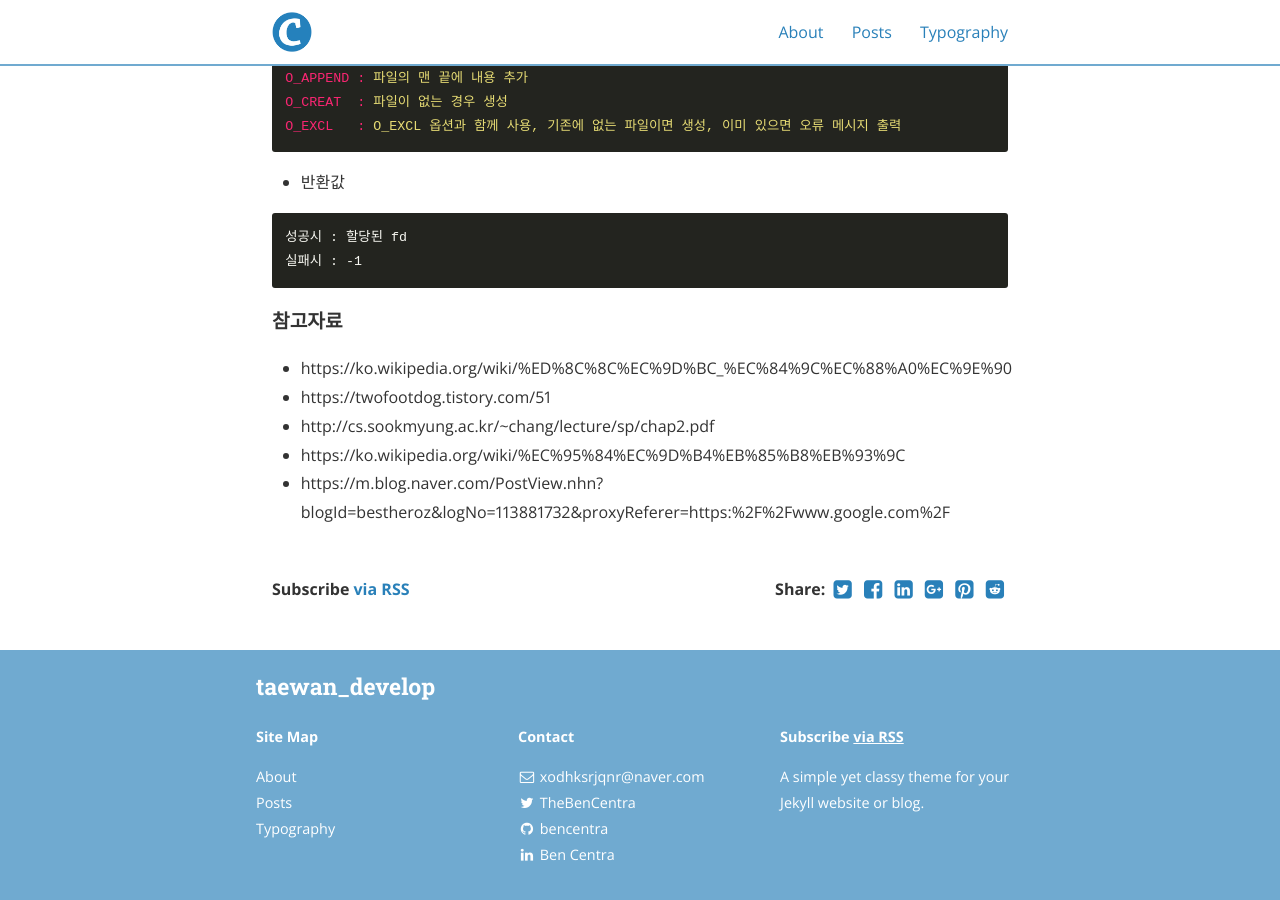
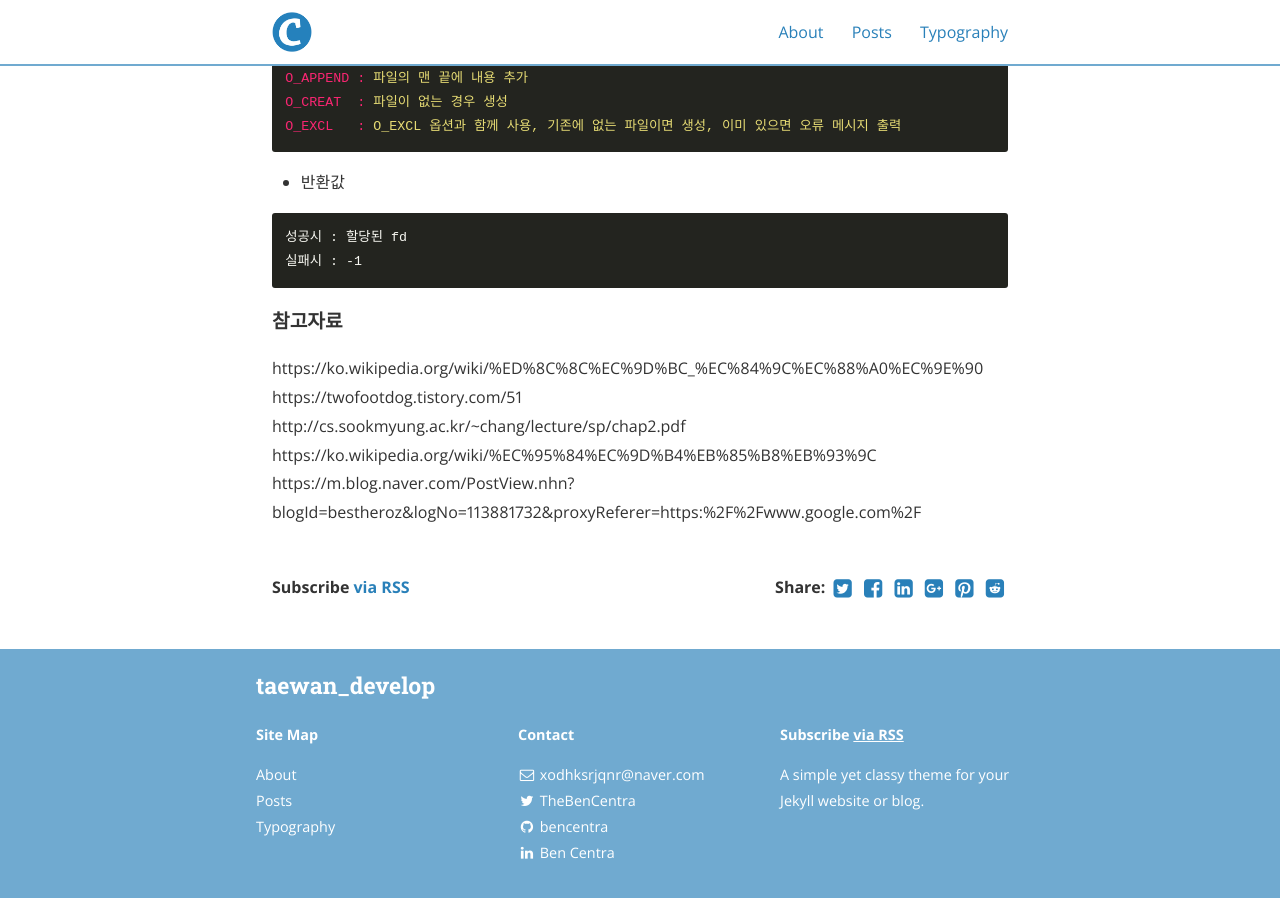
Before and after one commit to xodhksrjqnr/xodhksrjqnr.github.io, a Jekyll site: the page built from _posts/2021-01-02-File Descriptor.md, in a window 1280 px wide and 900 px high, scrolled down 2866 px. Built offline with Jekyll 4.4.1, drawn with Linux system fonts in a browser that asks for light colours; nearby versions of some CDN libraries.

Commit message:
Update 2021-01-02-File Descriptor.md

````diff
--- a/_posts/2021-01-02-File Descriptor.md
+++ b/_posts/2021-01-02-File Descriptor.md
@@ -20,7 +20,7 @@ categories: Dummy
 #### i-node
 아이노드란 정규 파일, 디렉터리 등 파일 시스템에 관한 정보를 가진 유닉스 계통 파일 시스템에서 사용하는 자료구조이다. 파일마다 1개의 아이노드를 가지고 있어 파일 시스템 내의 파일들은 고유한 아이노드 숫자를 통해 식별이 가능하다. 아래 사진은 아이노드에 포함된 정보이다.<br/>
 <p align="center">
-  <img src="https://user-images.githubusercontent.com/48250370/103450039-dfc62200-4cf3-11eb-851a-3bf87bd6a54d.png" width="400">
+  <img src="https://user-images.githubusercontent.com/48250370/103450039-dfc62200-4cf3-11eb-851a-3bf87bd6a54d.png" width="300">
 </p>
 
 다시 본론으로 돌아와 fd의 동작 방식이다. 아래 사진과 함께 이해하면 편하다.<br/>
@@ -70,8 +70,8 @@ O_EXCL   : O_EXCL 옵션과 함께 사용, 기존에 없는 파일이면 생성,
 ```
 
 #### 참고자료
-* https://ko.wikipedia.org/wiki/%ED%8C%8C%EC%9D%BC_%EC%84%9C%EC%88%A0%EC%9E%90<br/>
-* https://twofootdog.tistory.com/51<br/>
-* http://cs.sookmyung.ac.kr/~chang/lecture/sp/chap2.pdf<br/>
-* https://ko.wikipedia.org/wiki/%EC%95%84%EC%9D%B4%EB%85%B8%EB%93%9C<br/>
-* https://m.blog.naver.com/PostView.nhn?blogId=bestheroz&logNo=113881732&proxyReferer=https:%2F%2Fwww.google.com%2F<br/>
+https://ko.wikipedia.org/wiki/%ED%8C%8C%EC%9D%BC_%EC%84%9C%EC%88%A0%EC%9E%90<br/>
+https://twofootdog.tistory.com/51<br/>
+http://cs.sookmyung.ac.kr/~chang/lecture/sp/chap2.pdf<br/>
+https://ko.wikipedia.org/wiki/%EC%95%84%EC%9D%B4%EB%85%B8%EB%93%9C<br/>
+https://m.blog.naver.com/PostView.nhn?blogId=bestheroz&logNo=113881732&proxyReferer=https:%2F%2Fwww.google.com%2F<br/>
````
